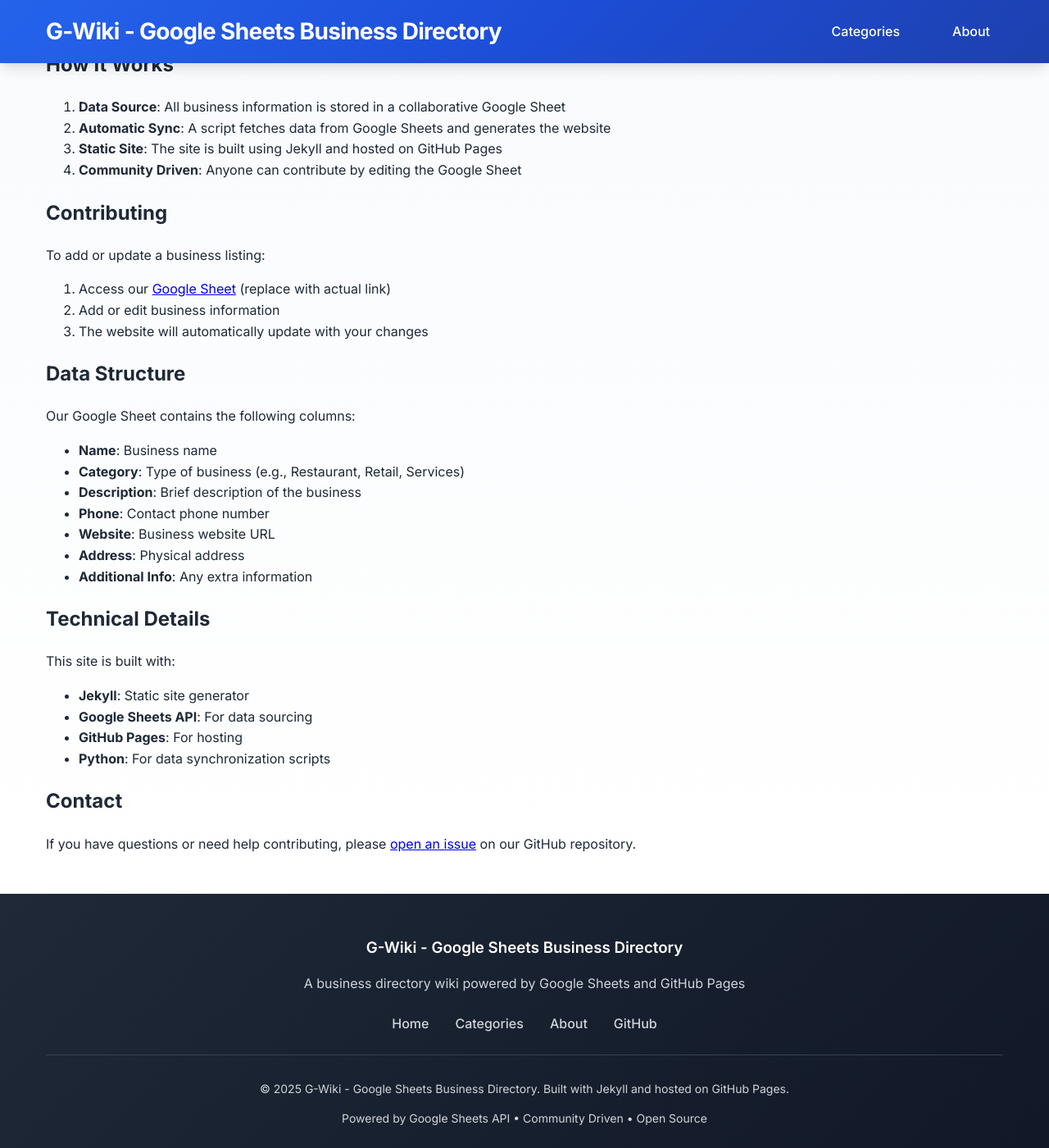
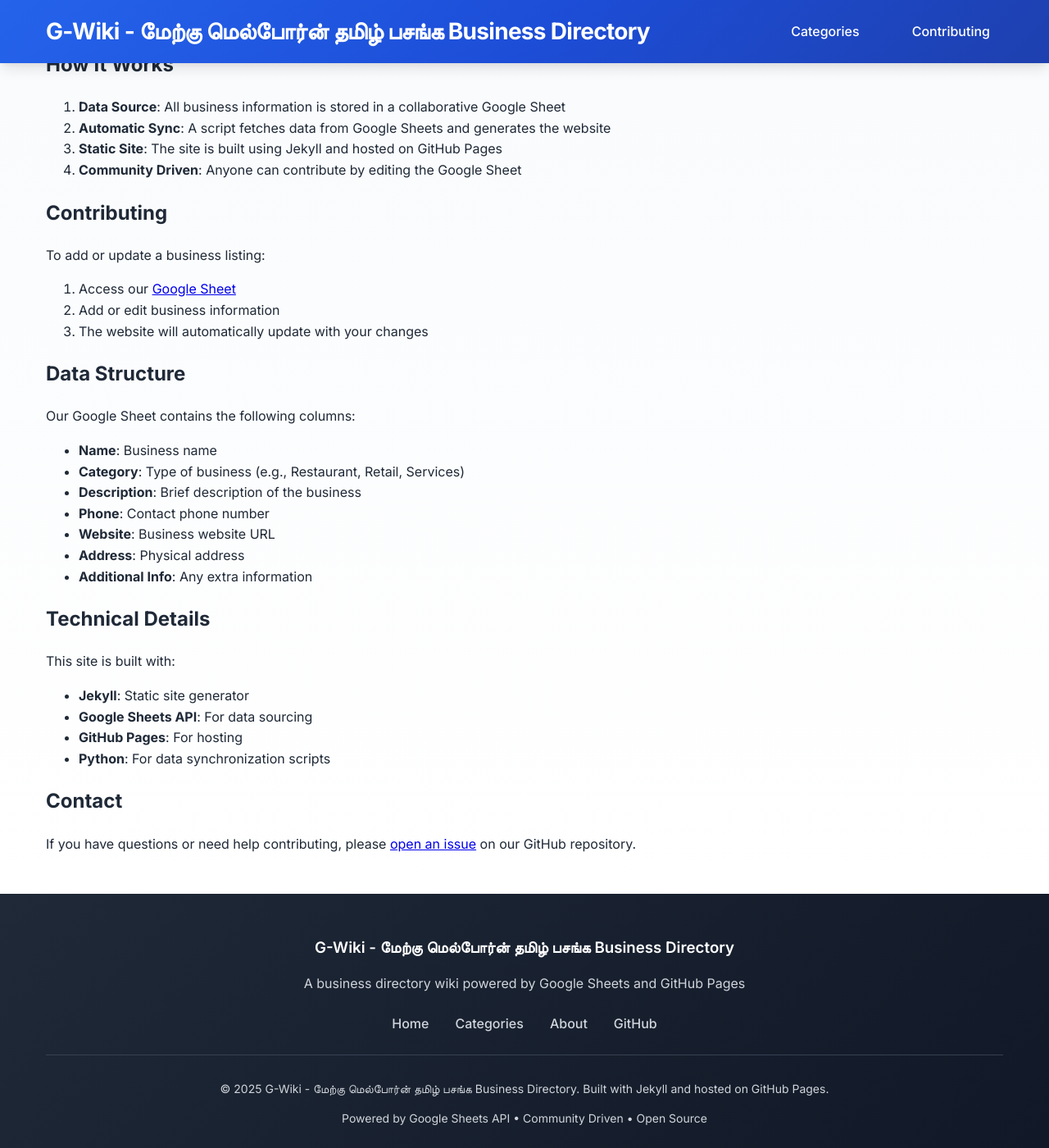
Before and after one commit to Ponrajk22/g-wiki, a Jekyll site: the page built from about.md, in a window 1280 px wide and 1400 px high, scrolled down 214 px. Shown: the whole window at 82% size. Built offline with Jekyll 4.4.1, drawn with Linux system fonts in a browser that asks for light colours.

Commit message:
Update site title with Tamil text and improve homepage content
- Added Tamil text to site title: மேற்கு மெல்போர்ன் தமிழ் பசங்க
- Improved homepage description to focus on community trust and recommendations
- Updated about page with direct Google Sheets link
- Enhanced community-focused messaging

```diff
--- a/_config.yml
+++ b/_config.yml
@@ -1,4 +1,4 @@
-title: "G-Wiki - Google Sheets Business Directory"
+title: "G-Wiki - மேற்கு மெல்போர்ன் தமிழ் பசங்க Business Directory"
 description: "A business directory wiki powered by Google Sheets and GitHub Pages"
 baseurl: "/g-wiki" # the subpath of your site, e.g. /blog
 url: "https://ponrajk22.github.io" # Change this to your GitHub Pages URL
--- a/about.md
+++ b/about.md
@@ -1,6 +1,6 @@
 ---
 layout: default
-title: About
+title: Contributing
 ---
 
 # About G-Wiki
@@ -18,7 +18,7 @@
 
 To add or update a business listing:
 
-1. Access our [Google Sheet](https://docs.google.com/spreadsheets/d/YOUR_SPREADSHEET_ID) (replace with actual link)
+1. Access our [Google Sheet](https://docs.google.com/spreadsheets/d/1AhvzfKKUWTmApBQDCrMpwrY0iYhWzugyMepPucsvF3Y)
 2. Add or edit business information
 3. The website will automatically update with your changes
 
```
Also changed, not shown: 6 other files.
